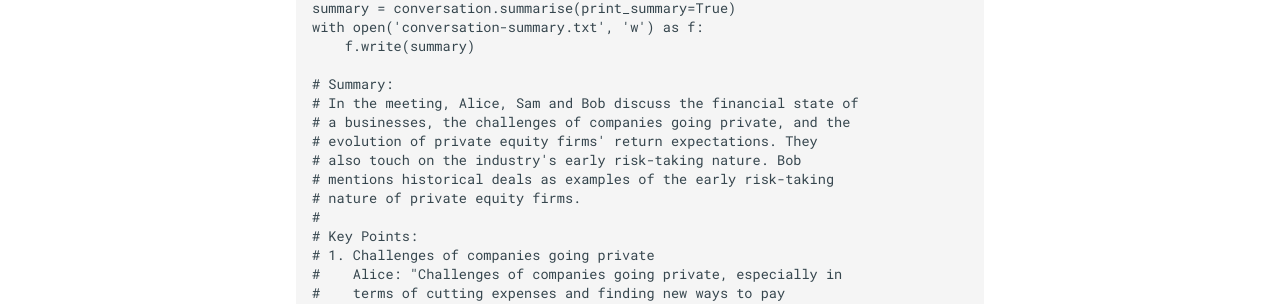
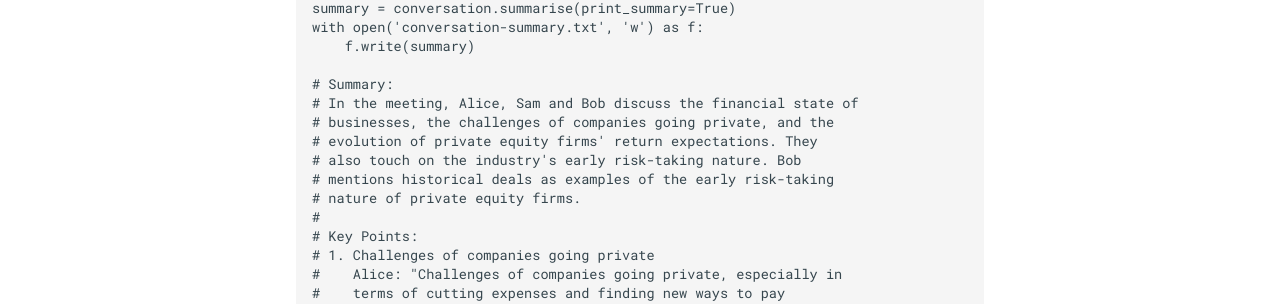
Before and after one commit to rob-luke/conversations, an MkDocs documentation site: the page built from docs/index.md, in a window 1280 px wide and 1400 px high, scrolled down 517 px. Shown: the part 756-1060 px from the top of the window. Built offline with MkDocs 1.6.1 and Material for MkDocs 9.7.7, drawn with Linux system fonts in a browser that asks for light colours; some of the changed text lies outside the part shown.

Commit message:
docs: improve summary docs

```diff
--- a/docs/index.md
+++ b/docs/index.md
@@ -61,7 +61,7 @@ with open('conversation-summary.txt', 'w') as f:
 
 # Summary:
 # In the meeting, Alice, Sam and Bob discuss the financial state of
-# a businesses, the challenges of companies going private, and the
+# businesses, the challenges of companies going private, and the
 # evolution of private equity firms' return expectations. They
 # also touch on the industry's early risk-taking nature. Bob
 # mentions historical deals as examples of the early risk-taking
```
Also changed, not shown: 1 other file.
